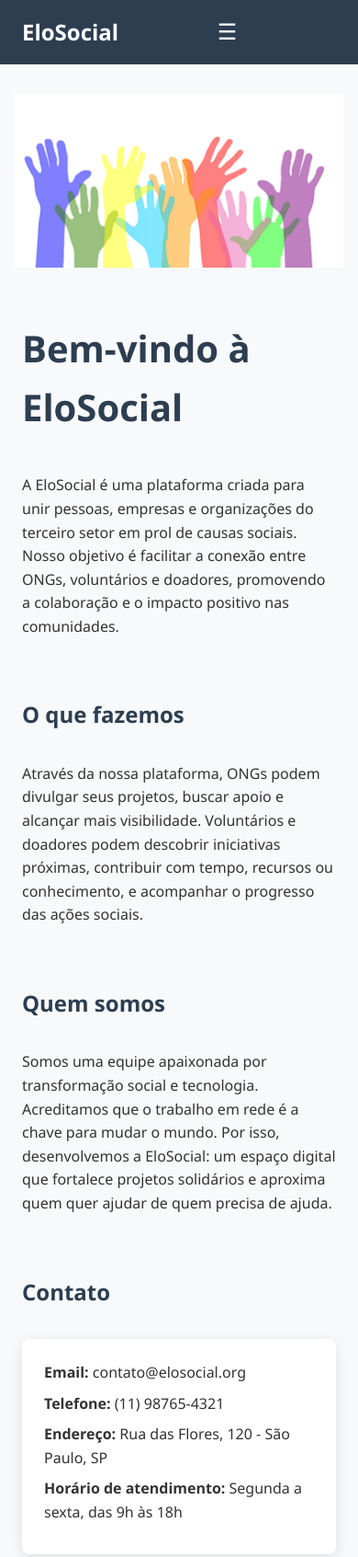
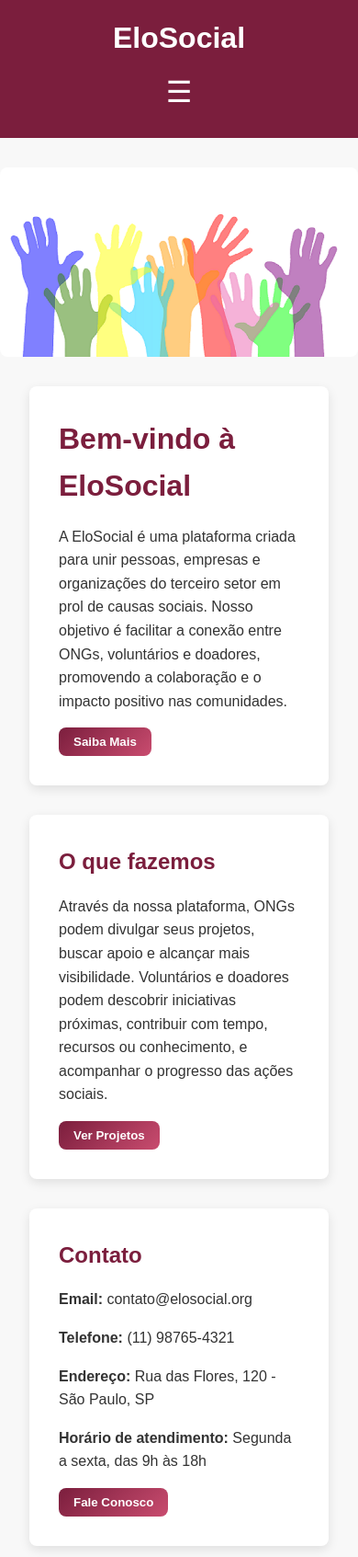
Before and after one commit to Wallace-Dias/EloSocial, a plain HTML site: page index.html in a window 390 px wide. Shown: the top 1693 px of the page at 92% size. Drawn offline with Linux system fonts and the light colour scheme.

Commit message:
feat(layout): implementar cards principais, cores, botões e menu responsivo

```diff
--- a/css/style.css
+++ b/css/style.css
@@ -1,41 +1,24 @@
-/* ============================
-   SISTEMA DE DESIGN
-   ============================ */
+/* =====================
+   VARIÁVEIS CSS
+===================== */
 :root {
-  /* Cores */
-  --cor-primaria: #3498db;
-  --cor-secundaria: #2c3e50;
-  --cor-sucesso: #27ae60;
-  --cor-erro: #e74c3c;
-  --cor-aviso: #f1c40f;
-  --cor-fundo: #f8f9fa;
-  --cor-texto: #333;
-  --cor-neutra: #e0e0e0;
+  --cor-primaria: #7b1e3d; /* vinho escuro */
+  --cor-secundaria: #c94c6f; /* vinho claro */
+  --cor-neutra-clara: #f8f8f8;
+  --cor-neutra-escura: #333333;
+  --cor-rodape: #2c1a26;
 
-  /* Tipografia */
-  --fonte-principal: 'Segoe UI', Roboto, sans-serif;
-  --fonte-titulo: 2rem;
-  --fonte-subtitulo: 1.5rem;
-  --fonte-corpo: 1rem;
-  --fonte-menor: 0.875rem;
-  --fonte-grande: 2.5rem;
-
-  /* Espaçamentos (escala modular 8px) */
-  --esp-1: 0.5rem;
-  --esp-2: 1rem;
-  --esp-3: 1.5rem;
-  --esp-4: 2rem;
-  --esp-5: 3rem;
-  --esp-6: 4rem;
-
-  /* Bordas e sombras */
-  --radius: 8px;
-  --sombra: 0 4px 15px rgba(0, 0, 0, 0.1);
+  --font-principal: 'Arial', sans-serif;
+  --espacamento-pequeno: 8px;
+  --espacamento-medio: 16px;
+  --espacamento-grande: 32px;
+  --border-radius: 8px;
+  --sombra-suave: 0 4px 12px rgba(0,0,0,0.1);
 }
 
-/* ============================
-   RESET BÁSICO E GLOBAL
-   ============================ */
+/* =====================
+   RESET E BASE
+===================== */
 * {
   margin: 0;
   padding: 0;
@@ -43,220 +26,242 @@
 }
 
 body {
-  font-family: var(--fonte-principal);
-  font-size: var(--fonte-corpo);
-  color: var(--cor-texto);
-  background-color: var(--cor-fundo);
+  font-family: var(--font-principal);
+  color: var(--cor-neutra-escura);
+  background-color: var(--cor-neutra-clara);
   line-height: 1.6;
 }
 
-img {
-  max-width: 100%;
-  display: block;
+/* =====================
+   HEADER / MENU
+===================== */
+header {
+  display: flex;
+  justify-content: space-between;
+  align-items: center;
+  padding: var(--espacamento-medio) var(--espacamento-grande);
+  background-color: var(--cor-primaria);
+  color: white;
+  position: sticky;
+  top: 0;
+  z-index: 1000;
 }
 
-a {
-  color: inherit;
+header h1 a {
   text-decoration: none;
+  color: white;
+  font-size: 2rem;
+  font-weight: bold;
 }
 
-ul {
+nav ul {
+  display: flex;
   list-style: none;
+  gap: var(--espacamento-medio);
+  position: relative;
 }
 
-/* ============================
-   CABEÇALHO / MENU
-   ============================ */
-.menu-horizontal {
-  background: var(--cor-secundaria);
-  color: white;
-  display: flex;
-  align-items: center;
-  justify-content: space-between;
-  padding: var(--esp-2) var(--esp-3);
-  position: sticky;
-  top: 0;
-  z-index: 100;
+nav ul li {
+  position: relative;
 }
 
-.menu-horizontal h1 {
-  font-size: var(--fonte-subtitulo);
-  font-weight: 700;
+nav ul li a {
+  color: white;
+  text-decoration: none;
+  font-weight: 600;
+  padding: var(--espacamento-pequeno) var(--espacamento-medio);
+  transition: color 0.3s ease;
 }
 
-.menu-lista {
-  display: flex;
-  gap: var(--esp-2);
+nav ul li a:hover {
+  color: var(--cor-secundaria);
 }
 
-.menu-link {
-  color: white;
-  padding: var(--esp-1) var(--esp-2);
-  border-radius: var(--radius);
-  transition: background 0.3s ease;
+/* Submenu */
+nav ul li .submenu {
+  display: none;
+  position: absolute;
+  top: 100%;
+  left: 0;
+  background: var(--cor-primaria);
+  border-radius: var(--border-radius);
+  overflow: hidden;
+  min-width: 180px;
+  z-index: 1000;
 }
 
-.menu-link:hover,
-.menu-link:focus {
-  background: var(--cor-primaria);
+nav ul li:hover .submenu {
+  display: block;
+  flex-direction: column;
 }
 
-/* Botão do menu (mobile) */
-.menu-toggle {
+nav ul li .submenu li a {
+  display: block;
+  padding: var(--espacamento-pequeno) var(--espacamento-medio);
+}
+
+/* Hamburger menu */
+#menu-toggle {
   display: none;
-  background: none;
-  border: none;
-  color: white;
-  font-size: 1.5rem;
+}
+
+.menu-hamburguer {
+  display: none;
+  font-size: 2rem;
   cursor: pointer;
 }
 
-/* ============================
+/* =====================
    IMAGEM PRINCIPAL
-   ============================ */
-.imagem-principal {
-  text-align: center;
-  margin: var(--esp-4) auto;
-  padding: 0 var(--esp-2);
+===================== */
+div picture {
+  display: flex;
+  justify-content: center;
+  margin: var(--espacamento-grande) 0;
 }
 
-/* ============================
-   CONTEÚDO PRINCIPAL
-   ============================ */
-.container {
-  width: 100%;
+div picture img {
+  max-width: 100%;
+  height: auto;
+  border-radius: var(--border-radius);
+}
+
+/* =====================
+   CONTEÚDO PRINCIPAL / CARDS
+===================== */
+main {
+  padding: 0 var(--espacamento-grande);
   max-width: 1200px;
   margin: 0 auto;
-  padding: var(--esp-3);
 }
 
-.conteudo-principal h1 {
-  font-size: var(--fonte-grande);
-  color: var(--cor-secundaria);
-  margin-bottom: var(--esp-2);
+.card-container {
+  display: grid;
+  grid-template-columns: repeat(auto-fit, minmax(300px, 1fr));
+  gap: var(--espacamento-grande);
+  margin: var(--espacamento-grande) 0;
 }
 
-.conteudo-principal h2 {
-  font-size: var(--fonte-subtitulo);
-  color: var(--cor-secundaria);
-  margin-top: var(--esp-3);
-  margin-bottom: var(--esp-1);
+.card {
+  background-color: white;
+  border-radius: var(--border-radius);
+  box-shadow: var(--sombra-suave);
+  padding: var(--espacamento-grande);
+  transition: transform 0.3s ease, box-shadow 0.3s ease;
 }
 
-.conteudo-principal p {
-  margin-bottom: var(--esp-2);
+.card:hover {
+  transform: translateY(-6px);
+  box-shadow: 0 8px 20px rgba(0,0,0,0.15);
 }
 
-/* Lista de contatos */
-.contato-info {
-  background: white;
-  border-radius: var(--radius);
-  box-shadow: var(--sombra);
-  padding: var(--esp-3);
+.card h1, .card h2 {
+  color: var(--cor-primaria);
+  margin-bottom: var(--espacamento-medio);
 }
 
-.contato-info li {
-  margin-bottom: var(--esp-1);
+.card p {
+  color: var(--cor-neutra-escura);
+  font-size: 1rem;
+  line-height: 1.6;
+  margin-bottom: var(--espacamento-medio);
 }
 
-/* ============================
-   RODAPÉ
-   ============================ */
-.rodape {
-  background: var(--cor-secundaria);
+/* Botões */
+button.primario {
+  background: linear-gradient(135deg, var(--cor-primaria), var(--cor-secundaria));
   color: white;
-  text-align: center;
-  padding: var(--esp-3);
-  margin-top: var(--esp-5);
-  font-size: var(--fonte-menor);
-}
-
-/* ============================
-   BOTÕES PADRÃO
-   ============================ */
-.botao {
-  display: inline-block;
-  padding: var(--esp-1) var(--esp-2);
   border: none;
-  border-radius: var(--radius);
+  border-radius: var(--border-radius);
+  padding: var(--espacamento-pequeno) var(--espacamento-medio);
   font-weight: 600;
   cursor: pointer;
   transition: all 0.3s ease;
 }
 
-.botao-primario {
-  background: var(--cor-primaria);
-  color: white;
+button.primario:hover {
+  transform: translateY(-2px);
+  box-shadow: 0 6px 15px rgba(123,30,61,0.4);
 }
 
-.botao-primario:hover {
-  background: #2980b9;
-  transform: translateY(-2px);
-  box-shadow: var(--sombra);
+/* =====================
+   FORMULÁRIOS
+===================== */
+form {
+  max-width: 500px;
+  margin: var(--espacamento-grande) auto;
+  background: white;
+  padding: var(--espacamento-grande);
+  border-radius: var(--border-radius);
+  box-shadow: var(--sombra-suave);
 }
 
-/* ============================
-   GRID E FLEX
-   ============================ */
-main {
-  display: grid;
-  grid-template-columns: 1fr;
-  gap: var(--esp-3);
+input, textarea, select {
+  width: 100%;
+  padding: var(--espacamento-medio);
+  margin-bottom: var(--espacamento-medio);
+  border: 2px solid #e0e0e0;
+  border-radius: var(--border-radius);
+  font-size: 1rem;
+  outline: none;
+  transition: all 0.3s ease;
 }
 
-/* ============================
+input:focus, textarea:focus, select:focus {
+  border-color: var(--cor-secundaria);
+  box-shadow: 0 0 0 3px rgba(201,76,111,0.2);
+}
+
+/* =====================
+   RODAPÉ
+===================== */
+footer {
+  background-color: var(--cor-rodape);
+  color: white;
+  text-align: center;
+  padding: var(--espacamento-grande) var(--espacamento-medio);
+}
+
+footer p {
+  margin-bottom: var(--espacamento-pequeno);
+  font-size: 0.9rem;
+}
+
+/* =====================
    RESPONSIVIDADE
-   ============================ */
+===================== */
+@media (max-width: 1024px) {
+  nav ul {
+    gap: var(--espacamento-pequeno);
+  }
+}
 
-/* Tablets */
-@media (min-width: 768px) {
-  .menu-toggle {
+@media (max-width: 768px) {
+  header {
+    flex-direction: column;
+    gap: var(--espacamento-pequeno);
+  }
+
+  nav ul {
+    flex-direction: column;
+    width: 100%;
     display: none;
   }
 
-  .menu-lista {
+  nav ul li {
+    width: 100%;
+  }
+
+  nav ul li .submenu {
+    position: relative;
+  }
+
+  #menu-toggle:checked + .menu-hamburguer + nav ul {
     display: flex;
   }
 
-  main {
-    grid-template-columns: repeat(2, 1fr);
-  }
-
-  .imagem-principal {
-    margin: var(--esp-5) auto;
+  .menu-hamburguer {
+    display: block;
+    color: white;
   }
 }
-
-/* Desktops grandes */
-@media (min-width: 1024px) {
-  main {
-    grid-template-columns: repeat(3, 1fr);
-  }
-
-  .conteudo-principal {
-    grid-column: span 3;
-  }
-}
-
-/* Mobile */
-@media (max-width: 767px) {
-  .menu-lista {
-    display: none;
-    flex-direction: column;
-    background: var(--cor-secundaria);
-    position: absolute;
-    top: 60px;
-    right: 0;
-    width: 60%;
-    padding: var(--esp-2);
-    box-shadow: var(--sombra);
-  }
-
-  .menu-lista.ativo {
-    display: flex;
-  }
-
-  .menu-toggle {
-    display: block;
-  }
-}
--- a/index.html
+++ b/index.html
@@ -8,59 +8,65 @@
 </head>
 <body>
   <!-- CABEÇALHO / MENU -->
-  <header class="menu-horizontal">
-    <h1 id="cabecalho-principal">EloSocial</h1>
-    <button class="menu-toggle" aria-label="Abrir menu">&#9776;</button>
-    <nav aria-label="Menu principal">
-      <ul class="menu-lista">
-        <li><a class="menu-link" href="index.html">Início</a></li>
-        <li><a class="menu-link" href="projetos.html">Projetos</a></li>
-        <li><a class="menu-link" href="cadastro.html">Cadastro</a></li>
+  <header>
+    <h1><a href="index.html">EloSocial</a></h1>
+
+    <!-- Checkbox para menu mobile -->
+    <input type="checkbox" id="menu-toggle">
+    <label for="menu-toggle" class="menu-hamburguer">&#9776;</label>
+
+    <nav>
+      <ul>
+        <li><a href="index.html">Início</a></li>
+        <li>
+          <a href="projetos.html">Projetos</a>
+          <ul class="submenu">
+            <li><a href="projetos.html#atuais">Atuais</a></li>
+            <li><a href="projetos.html#passados">Passados</a></li>
+          </ul>
+        </li>
+        <li><a href="cadastro.html">Cadastro</a></li>
       </ul>
     </nav>
   </header>
 
   <!-- IMAGEM PRINCIPAL -->
-  <section class="imagem-principal">
+  <div>
     <picture>
       <source srcset="img/inicio.webp" type="image/webp">
       <source srcset="img/inicio.png" type="image/png">
       <img src="img/inicio.png" alt="Voluntários ajudando em um projeto social" width="600" loading="lazy">
     </picture>
-  </section>
+  </div>
 
   <!-- CONTEÚDO PRINCIPAL -->
-  <main class="conteudo-principal container">
-    <h1>Bem-vindo à EloSocial</h1>
-    <p>
-      A EloSocial é uma plataforma criada para unir pessoas, empresas e organizações do terceiro setor em prol de causas sociais.
-      Nosso objetivo é facilitar a conexão entre ONGs, voluntários e doadores, promovendo a colaboração e o impacto positivo nas comunidades.
-    </p>
+  <main>
+    <div class="card-container">
+      <div class="card">
+        <h1>Bem-vindo à EloSocial</h1>
+        <p>A EloSocial é uma plataforma criada para unir pessoas, empresas e organizações do terceiro setor em prol de causas sociais. Nosso objetivo é facilitar a conexão entre ONGs, voluntários e doadores, promovendo a colaboração e o impacto positivo nas comunidades.</p>
+        <button class="primario">Saiba Mais</button>
+      </div>
 
-    <h2>O que fazemos</h2>
-    <p>
-      Através da nossa plataforma, ONGs podem divulgar seus projetos, buscar apoio e alcançar mais visibilidade.
-      Voluntários e doadores podem descobrir iniciativas próximas, contribuir com tempo, recursos ou conhecimento,
-      e acompanhar o progresso das ações sociais.
-    </p>
+      <div class="card">
+        <h2>O que fazemos</h2>
+        <p>Através da nossa plataforma, ONGs podem divulgar seus projetos, buscar apoio e alcançar mais visibilidade. Voluntários e doadores podem descobrir iniciativas próximas, contribuir com tempo, recursos ou conhecimento, e acompanhar o progresso das ações sociais.</p>
+        <button class="primario">Ver Projetos</button>
+      </div>
 
-    <h2>Quem somos</h2>
-    <p>
-      Somos uma equipe apaixonada por transformação social e tecnologia. Acreditamos que o trabalho em rede é a chave para mudar o mundo.
-      Por isso, desenvolvemos a EloSocial: um espaço digital que fortalece projetos solidários e aproxima quem quer ajudar de quem precisa de ajuda.
-    </p>
-
-    <h2 id="contato">Contato</h2>
-    <ul class="contato-info">
-      <li><strong>Email:</strong> contato@elosocial.org</li>
-      <li><strong>Telefone:</strong> (11) 98765-4321</li>
-      <li><strong>Endereço:</strong> Rua das Flores, 120 - São Paulo, SP</li>
-      <li><strong>Horário de atendimento:</strong> Segunda a sexta, das 9h às 18h</li>
-    </ul>
+      <div class="card">
+        <h2>Contato</h2>
+        <p><strong>Email:</strong> contato@elosocial.org</p>
+        <p><strong>Telefone:</strong> (11) 98765-4321</p>
+        <p><strong>Endereço:</strong> Rua das Flores, 120 - São Paulo, SP</p>
+        <p><strong>Horário de atendimento:</strong> Segunda a sexta, das 9h às 18h</p>
+        <button class="primario">Fale Conosco</button>
+      </div>
+    </div>
   </main>
 
   <!-- RODAPÉ -->
-  <footer class="rodape">
+  <footer>
     <p>&copy; 2025 EloSocial - Todos os direitos reservados</p>
     <p>Email: contato@elosocial.org | Tel: (11) 98765-4321</p>
     <p>Rua das Flores, 120 - São Paulo/SP</p>
```
